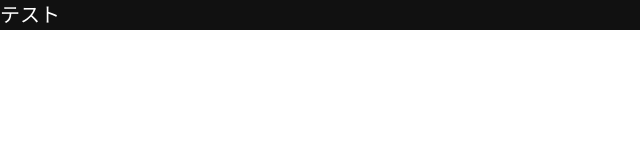
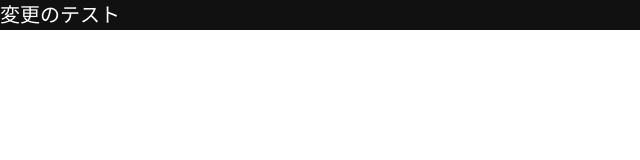
Before and after one commit to webonds2081/DartSass-codeups-sp-pc, a website: page index.html in a window 1280 px wide. Shown: the full height of the page, 0-640 px from the left. Drawn offline with nearby package versions, Linux system fonts and the light colour scheme.

Commit message:
テスト修正

```diff
--- a/index.html
+++ b/index.html
@@ -25,7 +25,7 @@
 </head>
 <body>
   <div class="inner">
-  <p class="test">テスト</p>
+  <p class="test">変更のテスト</p>
 </div>
 </body>
 </html>
```
